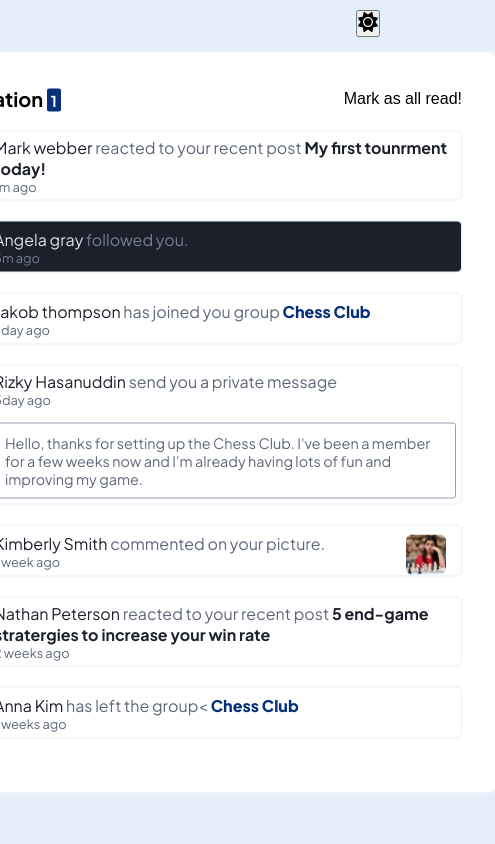
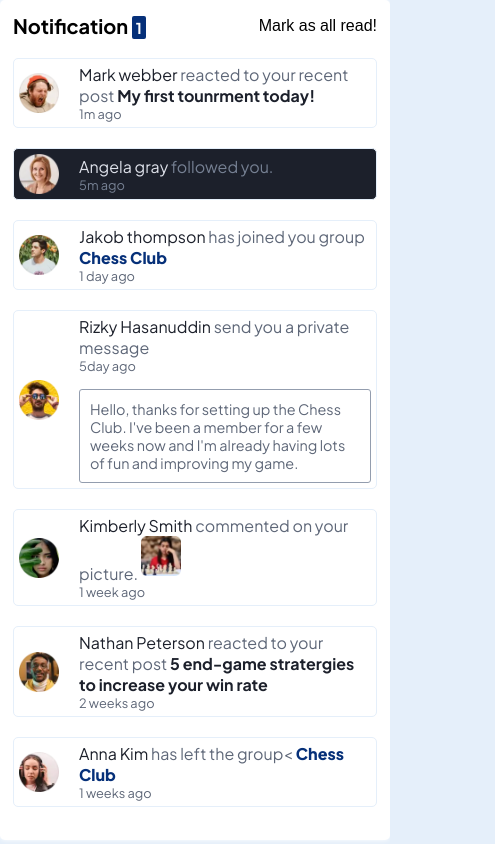
Before and after one commit to Kapilrohilla/NotificationPage, a plain HTML site: page index.html in a window 390 px wide. Shown: the whole page, 495 px wide, since content can reach past the window. Drawn offline with Linux system fonts and the light colour scheme; files that its build step writes are made by us from their sources.

Commit message:
Responsiveness completed

```diff
--- a/css/style.css
+++ b/css/style.css
@@ -1,13 +1,14 @@
+@font-face {
+  font-family: jakarataSans;
+  src: url(../assets/fonts/PlusJakartaSans-VariableFont_wght.ttf);
+}
+/*# sourceMappingURL=style.css.map */
 * {
   margin: 0;
   padding: 0;
   box-sizing: border-box;
 }
 
-@font-face {
-  font-family: jakarataSans;
-  src: url(../assets/fonts/PlusJakartaSans-VariableFont_wght.ttf);
-}
 body {
   background-color: hsl(211deg, 68%, 94%);
 }
@@ -117,4 +118,20 @@ body {
 }
 .wrapper .container .unread .content span:nth-of-type(n) {
   color: #dde0e9;
+}
+
+@media screen and (max-width: 400px) {
+  .wrapper .container {
+    width: 100%;
+    padding: 10px;
+    position: unset;
+    top: unset;
+    left: unset;
+    transform: unset;
+  }
+  .wrapper .container .notifi .content .other {
+    position: unset;
+    top: unset;
+    right: unset;
+  }
 }/*# sourceMappingURL=style.css.map */
--- a/index.html
+++ b/index.html
@@ -5,17 +5,17 @@
     <meta http-equiv="X-UA-Compatible" content="IE=edge">
     <meta name="viewport" content="width=device-width, initial-scale=1.0">
     <title>Notification page</title>
-    <link rel="stylesheet" href="./css/style.css">
+    <link rel="stylesheet" href="./newCss/style.css">
 </head>
 <body>
     <div class="wrapper">
-        <div id="drkToggle">
-            <button>
-            <div class="sun"><svg xmlns="http://www.w3.org/2000/svg" viewBox="0 0 512 512" height="20px"><!--! Font Awesome Pro 6.2.1 by @fontawesome - https://fontawesome.com License - https://fontawesome.com/license (Commercial License) Copyright 2022 Fonticons, Inc. --><path d="M361.5 1.2c5 2.1 8.6 6.6 9.6 11.9L391 121l107.9 19.8c5.3 1 9.8 4.6 11.9 9.6s1.5 10.7-1.6 15.2L446.9 256l62.3 90.3c3.1 4.5 3.7 10.2 1.6 15.2s-6.6 8.6-11.9 9.6L391 391 371.1 498.9c-1 5.3-4.6 9.8-9.6 11.9s-10.7 1.5-15.2-1.6L256 446.9l-90.3 62.3c-4.5 3.1-10.2 3.7-15.2 1.6s-8.6-6.6-9.6-11.9L121 391 13.1 371.1c-5.3-1-9.8-4.6-11.9-9.6s-1.5-10.7 1.6-15.2L65.1 256 2.8 165.7c-3.1-4.5-3.7-10.2-1.6-15.2s6.6-8.6 11.9-9.6L121 121 140.9 13.1c1-5.3 4.6-9.8 9.6-11.9s10.7-1.5 15.2 1.6L256 65.1 346.3 2.8c4.5-3.1 10.2-3.7 15.2-1.6zM352 256c0 53-43 96-96 96s-96-43-96-96s43-96 96-96s96 43 96 96zm32 0c0-70.7-57.3-128-128-128s-128 57.3-128 128s57.3 128 128 128s128-57.3 128-128z"/></svg></div>
-            <div class="moon"><svg xmlns="http://www.w3.org/2000/svg" viewBox="0 0 384 512" height="20px"><!--! Font Awesome Pro 6.2.1 by @fontawesome - https://fontawesome.com License - https://fontawesome.com/license (Commercial License) Copyright 2022 Fonticons, Inc. --><path d="M223.5 32C100 32 0 132.3 0 256S100 480 223.5 480c60.6 0 115.5-24.2 155.8-63.4c5-4.9 6.3-12.5 3.1-18.7s-10.1-9.7-17-8.5c-9.8 1.7-19.8 2.6-30.1 2.6c-96.9 0-175.5-78.8-175.5-176c0-65.8 36-123.1 89.3-153.3c6.1-3.5 9.2-10.5 7.7-17.3s-7.3-11.9-14.3-12.5c-6.3-.5-12.6-.8-19-.8z"/></svg></div>
-
-            </button>
-        </div>
+        <!-- <div id="drkToggle"> -->
+            <!-- <button> -->
+            <!-- <div class="sun"><svg xmlns="http://www.w3.org/2000/svg" viewBox="0 0 512 512" height="20px">! Font Awesome Pro 6.2.1 by @fontawesome - https://fontawesome.com License - https://fontawesome.com/license (Commercial License) Copyright 2022 Fonticons, Inc.<path d="M361.5 1.2c5 2.1 8.6 6.6 9.6 11.9L391 121l107.9 19.8c5.3 1 9.8 4.6 11.9 9.6s1.5 10.7-1.6 15.2L446.9 256l62.3 90.3c3.1 4.5 3.7 10.2 1.6 15.2s-6.6 8.6-11.9 9.6L391 391 371.1 498.9c-1 5.3-4.6 9.8-9.6 11.9s-10.7 1.5-15.2-1.6L256 446.9l-90.3 62.3c-4.5 3.1-10.2 3.7-15.2 1.6s-8.6-6.6-9.6-11.9L121 391 13.1 371.1c-5.3-1-9.8-4.6-11.9-9.6s-1.5-10.7 1.6-15.2L65.1 256 2.8 165.7c-3.1-4.5-3.7-10.2-1.6-15.2s6.6-8.6 11.9-9.6L121 121 140.9 13.1c1-5.3 4.6-9.8 9.6-11.9s10.7-1.5 15.2 1.6L256 65.1 346.3 2.8c4.5-3.1 10.2-3.7 15.2-1.6zM352 256c0 53-43 96-96 96s-96-43-96-96s43-96 96-96s96 43 96 96zm32 0c0-70.7-57.3-128-128-128s-128 57.3-128 128s57.3 128 128 128s128-57.3 128-128z"/></svg></div> -->
+            <!-- <div class="moon"><svg xmlns="http://www.w3.org/2000/svg" viewBox="0 0 384 512" height="20px">! Font Awesome Pro 6.2.1 by @fontawesome - https://fontawesome.com License - https://fontawesome.com/license (Commercial License) Copyright 2022 Fonticons, Inc.<path d="M223.5 32C100 32 0 132.3 0 256S100 480 223.5 480c60.6 0 115.5-24.2 155.8-63.4c5-4.9 6.3-12.5 3.1-18.7s-10.1-9.7-17-8.5c-9.8 1.7-19.8 2.6-30.1 2.6c-96.9 0-175.5-78.8-175.5-176c0-65.8 36-123.1 89.3-153.3c6.1-3.5 9.2-10.5 7.7-17.3s-7.3-11.9-14.3-12.5c-6.3-.5-12.6-.8-19-.8z"/></svg></div> -->
+<!--  -->
+            <!-- </button> -->
+        <!-- </div> -->
         <div class="container">
             <!--Heading-->
             <div class="heading">
--- a/js/script.js
+++ b/js/script.js
@@ -30,9 +30,9 @@ mrkRead.addEventListener('click',()=>{
     })
 })
 
-//drkMode
-// const btn = document.getElementById('drkToggle').children[0];
-// btn.addEventListener('toggle',()=>{
-    // btn.children[0].style.display= "none";
-    // btn.children[1].style.display= "inline-block";
-// })
+drkMode
+const btn = document.getElementById('drkToggle').children[0];
+btn.addEventListener('toggle',()=>{
+    btn.children[0].style.display= "none";
+    btn.children[1].style.display= "inline-block";
+})
```
Also changed, not shown: design/active-states.jpg (deleted), design/desktop-design.jpg (deleted), design/desktop-preview.jpg (deleted), design/mobile-design.jpg (deleted).
